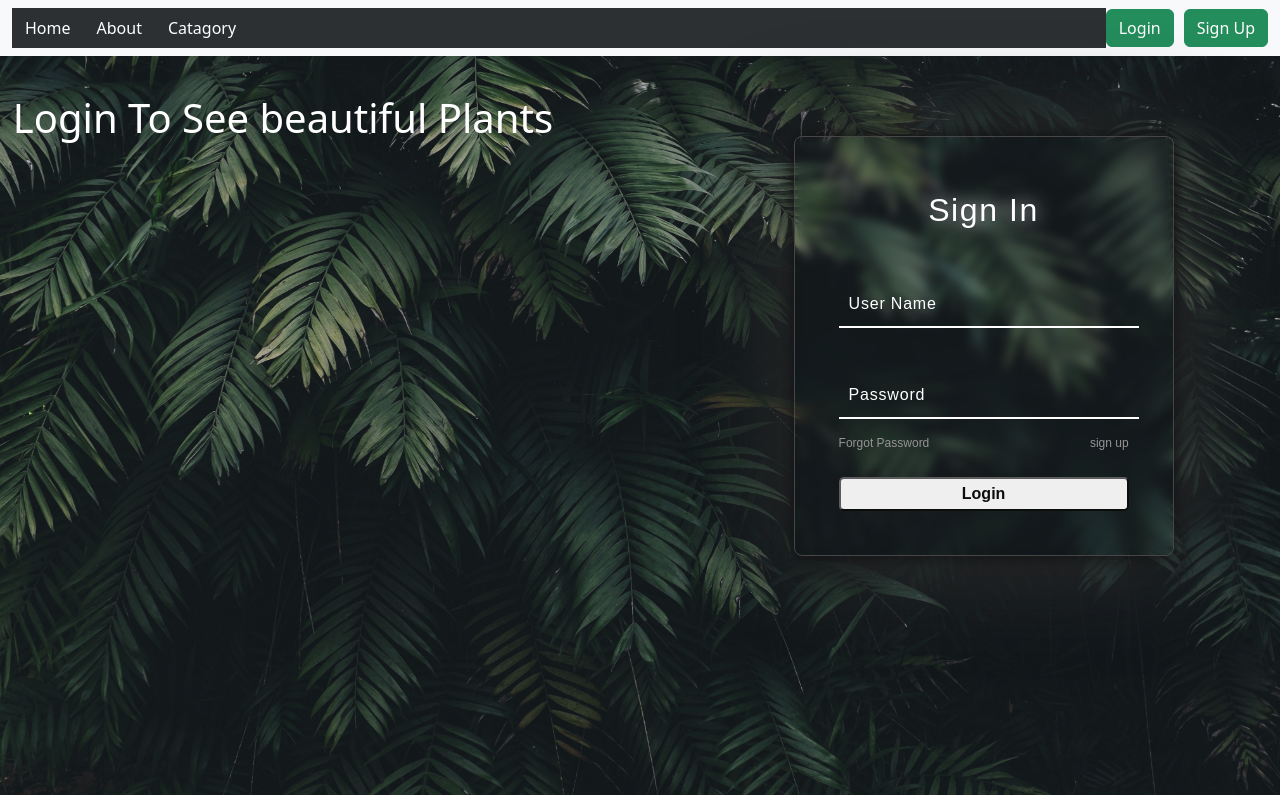
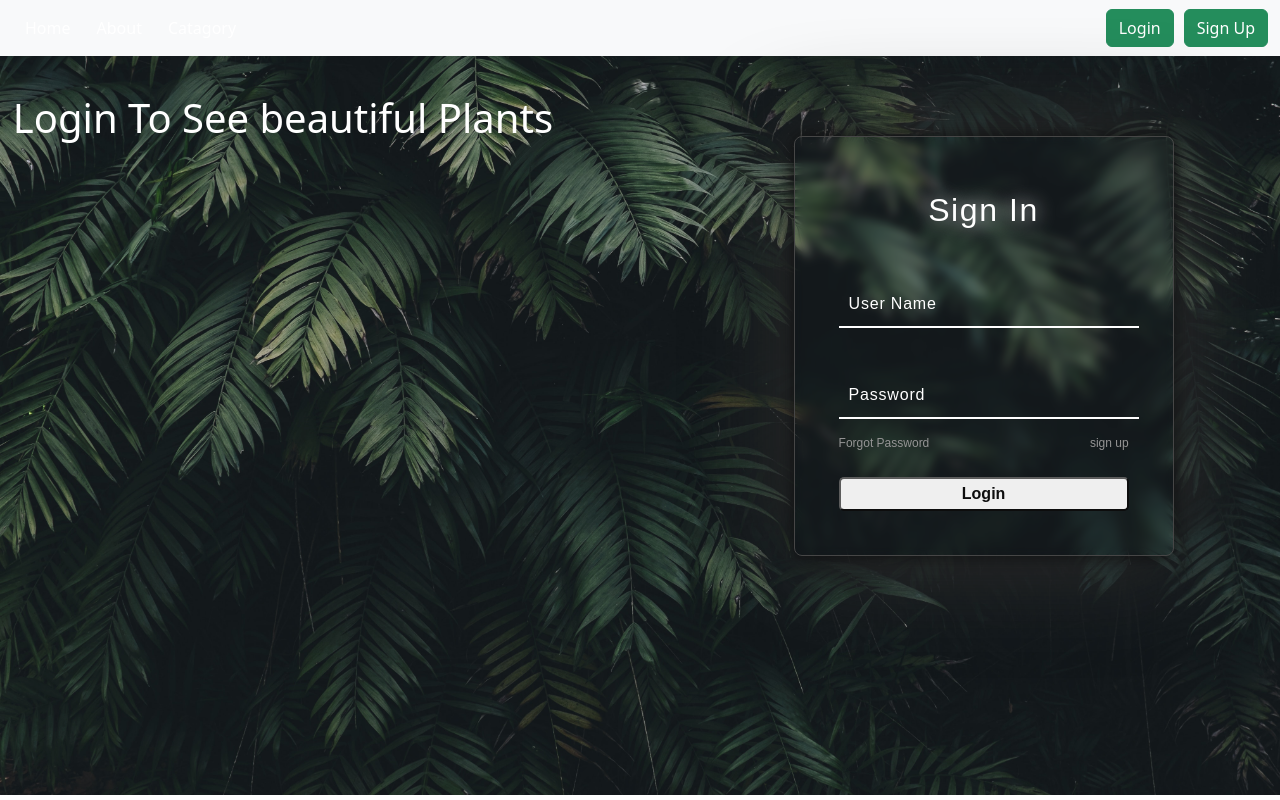
Before and after one commit to TejashPithadiya/website, a plain HTML site: page index.html in a window 1280 px wide. Drawn offline with nearby package versions, Linux system fonts and the light colour scheme.

Commit message:
Update index.html

```diff
--- a/index.html
+++ b/index.html
@@ -377,7 +377,7 @@
                     aria-expanded="false" aria-label="Toggle navigation">
                     <span class="navbar-toggler-icon text-dark"></span>
                 </button>
-                <div class="collapse navbar-collapse bg-dark" id="navbarSupportedContent">
+                <div class="collapse navbar-collapse bg-light" id="navbarSupportedContent">
                     <ul class="navbar-nav me-auto mb-2 mb-lg-0">
                         <li class="nav-item">
                             <a class="nav-link" aria-current="page" href="#">Home</a>
```
